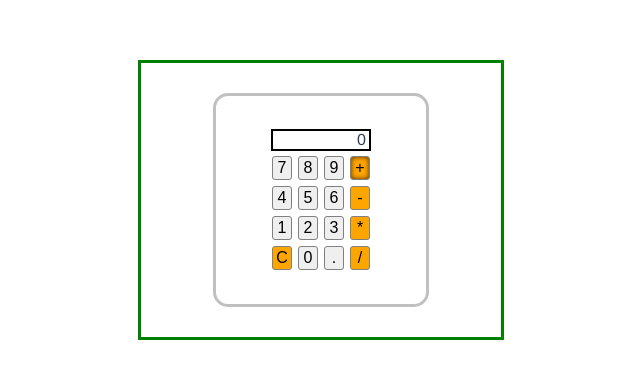
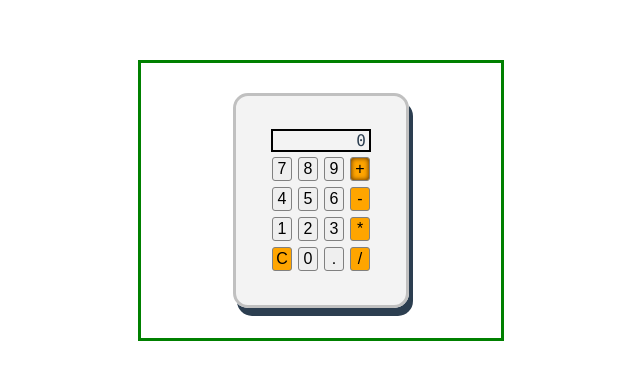
Before and after one commit to manik1235/VueCalc, a Vue app: page / in a window 1280 px wide. Shown: the top 380 px of the page, without its empty margins (319-959 px from the left). Built offline with nearby package versions, Linux system fonts and the light colour scheme.

Commit message:
Refine calc and display styles
This commit updates the styles used for the calculator face and display,
to make them look nicer.

```diff
--- a/src/components/Calc.vue
+++ b/src/components/Calc.vue
@@ -1,5 +1,6 @@
 <template>
 <div class="calculator">
+  <div class="calculator-body">
     <table class="display-pad">
       <tr>
         <td colspan=4>
@@ -16,6 +17,7 @@
         </td>
       </tr>
     </table>
+  </div>
 </div>
 </template>
 
@@ -88,13 +90,15 @@ export default {
 </script>
 
 <style>
-.calculator {
+.calculator-body {
+  background-color: #C0C0C033;
   border: 3px solid silver;
   border-radius: 15px;
+  box-shadow: 4px 8px;
   margin-left: auto;
   margin-right: auto;
   max-width: 300px;
-  padding: 30px 30px;
+  padding: 30px 10px;
   width: 50%;
 }
 
--- a/src/components/Display.vue
+++ b/src/components/Display.vue
@@ -18,6 +18,7 @@ export default {
 <style>
 .display-module {
   border: 2px solid black;
+  font-family: monaco, Consolas, Lucida Console, monospace;
   padding-left: 3px;
   padding-right: 3px;
 }
```
Lines whose indentation alone changed are shown as unchanged.
